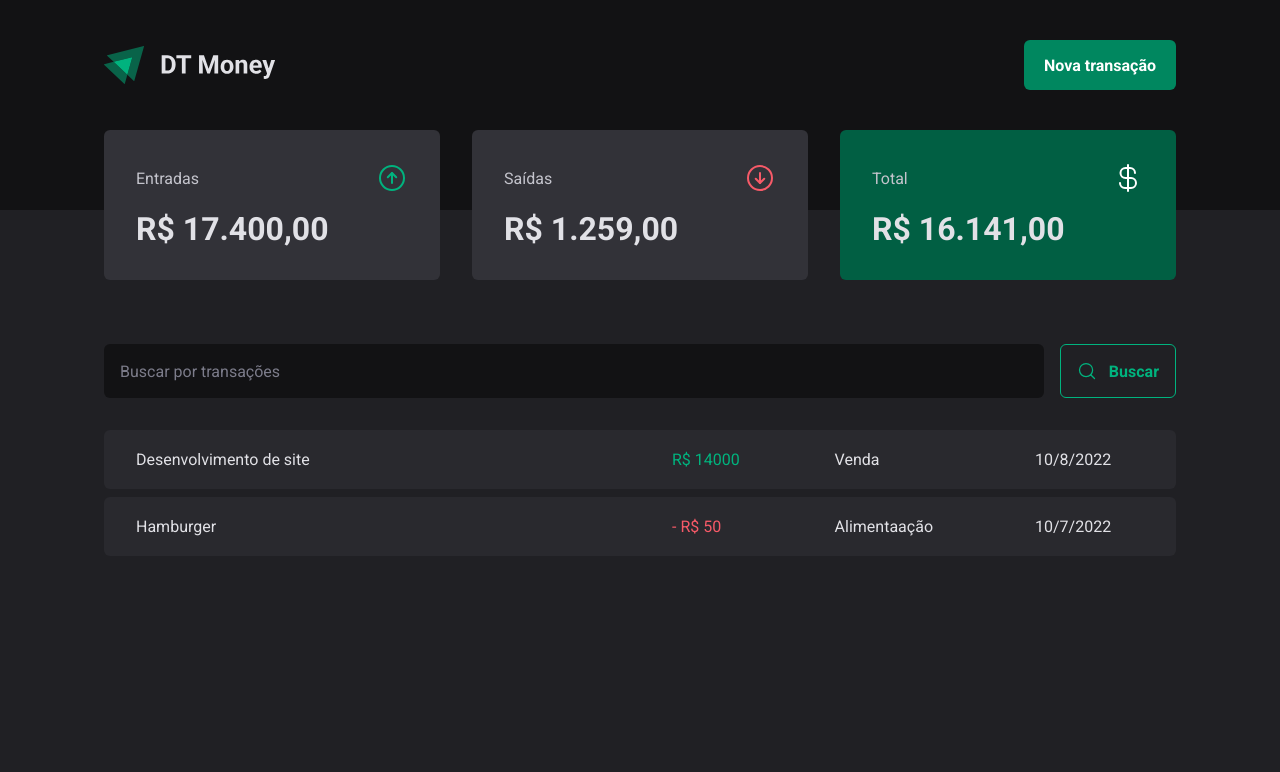
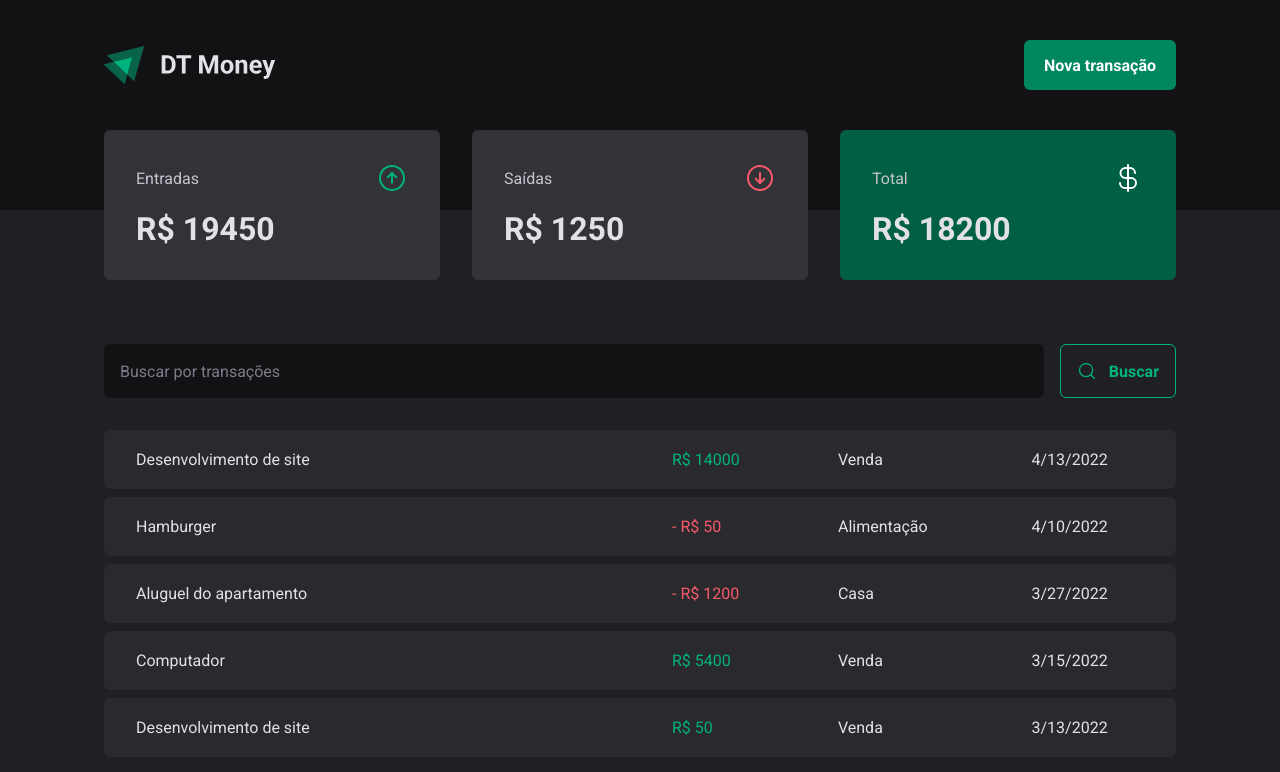
Before and after one commit to PabloXT14/DT-Money, a React (Vite) app: page / in a window 1280 px wide. Shown: the top 772 px of the page. Built offline with nearby package versions, Linux system fonts and the light colour scheme; data requests are answered from the project's data file.

Commit message:
feat: implemented summary transactions logic

```diff
--- a/server.json
+++ b/server.json
@@ -6,15 +6,39 @@
       "type": "income",
       "category": "Venda",
       "price": 14000,
-      "createdAt": "2022-10-08T19:31:42.154Z"
+      "createdAt": "2022-04-13T19:31:42.154Z"
     },
     {
       "id": "hjhjhdsafsfsfscnnh",
       "description": "Hamburger",
       "type": "outcome",
-      "category": "Alimentaação",
+      "category": "Alimentação",
       "price": 50,
-      "createdAt": "2022-10-07T19:31:42.154Z"
+      "createdAt": "2022-04-10T19:31:42.154Z"
+    },
+    {
+      "id": "23232hdsafsfsfscnnh",
+      "description": "Aluguel do apartamento ",
+      "type": "outcome",
+      "category": "Casa",
+      "price": 1200,
+      "createdAt": "2022-03-27T19:31:42.154Z"
+    },
+    {
+      "id": "hjhjhdsafsfsfscnnh",
+      "description": "Computador",
+      "type": "income",
+      "category": "Venda",
+      "price": 5400,
+      "createdAt": "2022-03-15T19:31:42.154Z"
+    },
+    {
+      "id": "hjhjhdsafsfsfscnnh",
+      "description": "Desenvolvimento de site",
+      "type": "income",
+      "category": "Venda",
+      "price": 50,
+      "createdAt": "2022-03-13T19:31:42.154Z"
     }
   ]
 }
--- a/src/components/Summary/index.tsx
+++ b/src/components/Summary/index.tsx
@@ -10,6 +10,22 @@ export function Summary() {
 
   const { transactions } = useContext(TransactionsContext);
 
+  const summary = transactions.reduce((acc, transaction) => {
+    if (transaction.type === "income") {
+      acc.income += transaction.price;
+      acc.total += transaction.price;
+    } else {
+      acc.outcome += transaction.price;
+      acc.total -= transaction.price;
+    }
+
+    return acc
+  }, {
+    income: 0,
+    outcome: 0,
+    total: 0,
+  });
+
   console.log(transactions);
 
   return (
@@ -20,7 +36,7 @@ export function Summary() {
           <ArrowCircleUp size={32} color={theme['green-300']} />
         </header>
 
-        <strong>R$ 17.400,00</strong>
+        <strong>R$ {summary.income}</strong>
       </S.SummaryCard>
 
       <S.SummaryCard>
@@ -29,7 +45,7 @@ export function Summary() {
           <ArrowCircleDown size={32} color={theme['red-300']} />
         </header>
 
-        <strong>R$ 1.259,00</strong>
+        <strong>R$ {summary.outcome}</strong>
       </S.SummaryCard>
 
       <S.SummaryCard variant="green">
@@ -38,7 +54,7 @@ export function Summary() {
           <CurrencyDollar size={32} color={theme.white} />
         </header>
 
-        <strong>R$ 16.141,00</strong>
+        <strong>R$ {summary.total}</strong>
       </S.SummaryCard>
     </S.SummaryContainer>
   )
--- a/src/pages/Transactions/styles.ts
+++ b/src/pages/Transactions/styles.ts
@@ -3,7 +3,7 @@ import styled from "styled-components";
 export const TransactionsContainer = styled.main`
   width: 100%;
   max-width: 1120px;
-  margin: 4rem auto 0;
+  margin: 4rem auto;
   padding: 0 1.5rem;
 
 `;
```
